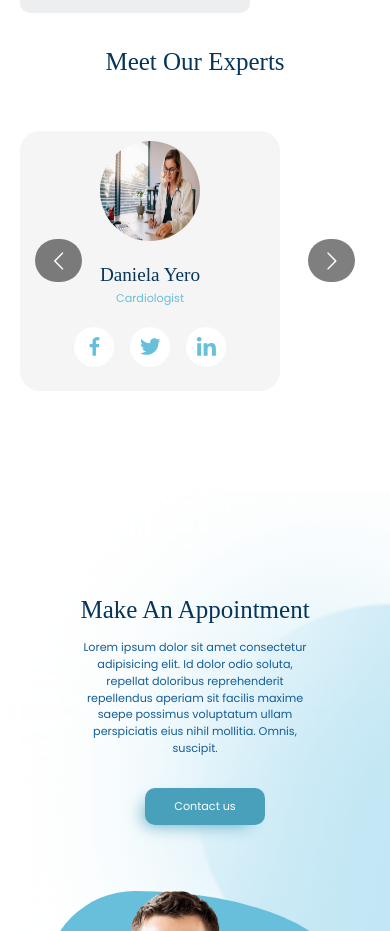
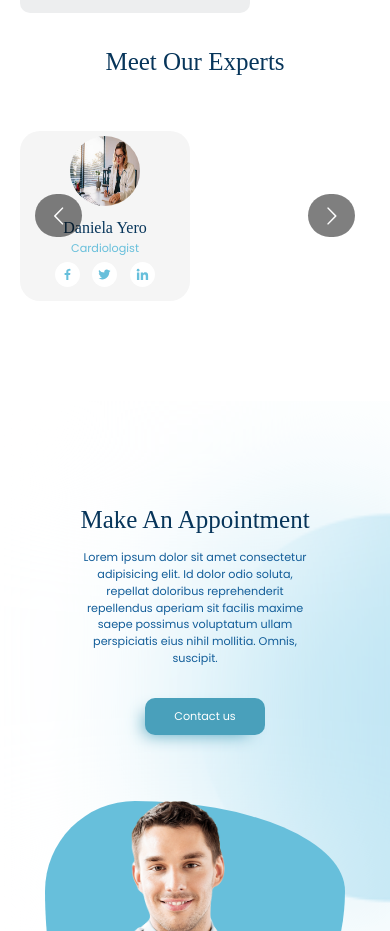
Before and after one commit to SmilingWitch/clinic, a React (Vite) app: page / in a window 390 px wide. Shown: the part 3080-4011 px from the top of the page. Built offline with nearby package versions, Linux system fonts and the light colour scheme; the HTML template or start-up script is replaced by a standard one; a web font is replaced by a local one.

Commit message:
feat: make expertCard responsive

```diff
--- a/src/components/expertCard/ExpertCard.css
+++ b/src/components/expertCard/ExpertCard.css
@@ -80,3 +80,50 @@
     border-radius: 50%;
     background: white;
 }
+
+@media  (max-width: 1180px){
+    .docCard{
+        width: 200px ;
+        height: 200px;
+        padding: 5px;
+    }
+    .docImg{
+        width: 85px ;
+        height: 85px ;
+    }
+
+    .docInfo{
+        margin-top: 10px;
+    }
+
+    .docName{
+        font-size: 1em;
+    }
+    .docSM a{
+        font-size: 20px;
+        width: 30px;
+        height: 30px;
+    }
+}
+@media(max-width: 484px){
+    .docCard{
+        width: 160px ;
+        height: 160px;
+    }
+    .docImg{
+        width: 70px ;
+        height: 70px ;
+    }
+
+    .docName{
+        font-size: 1em;
+    }
+    .docSM{
+        top: 5px;
+    }
+    .docSM a{
+        font-size: 15px;
+        width: 25px;
+        height: 25px;
+    }
+}
```
